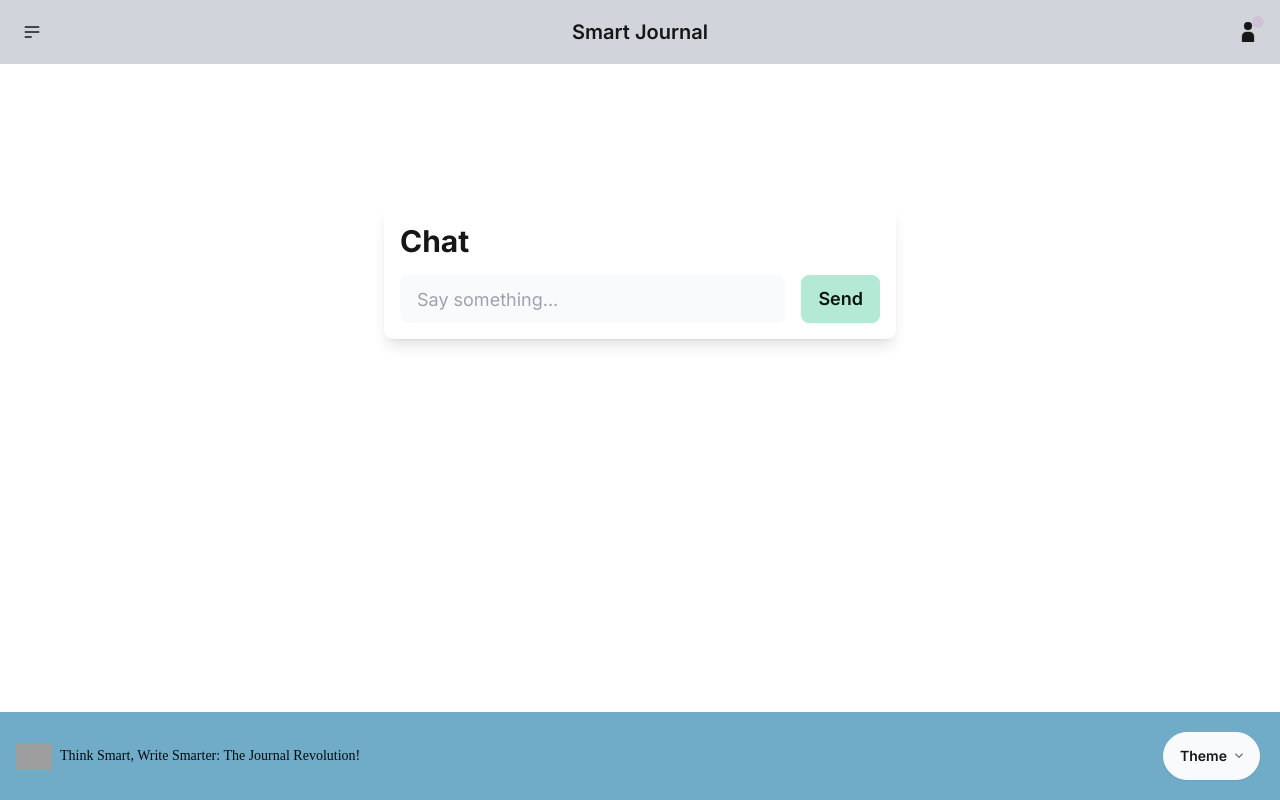
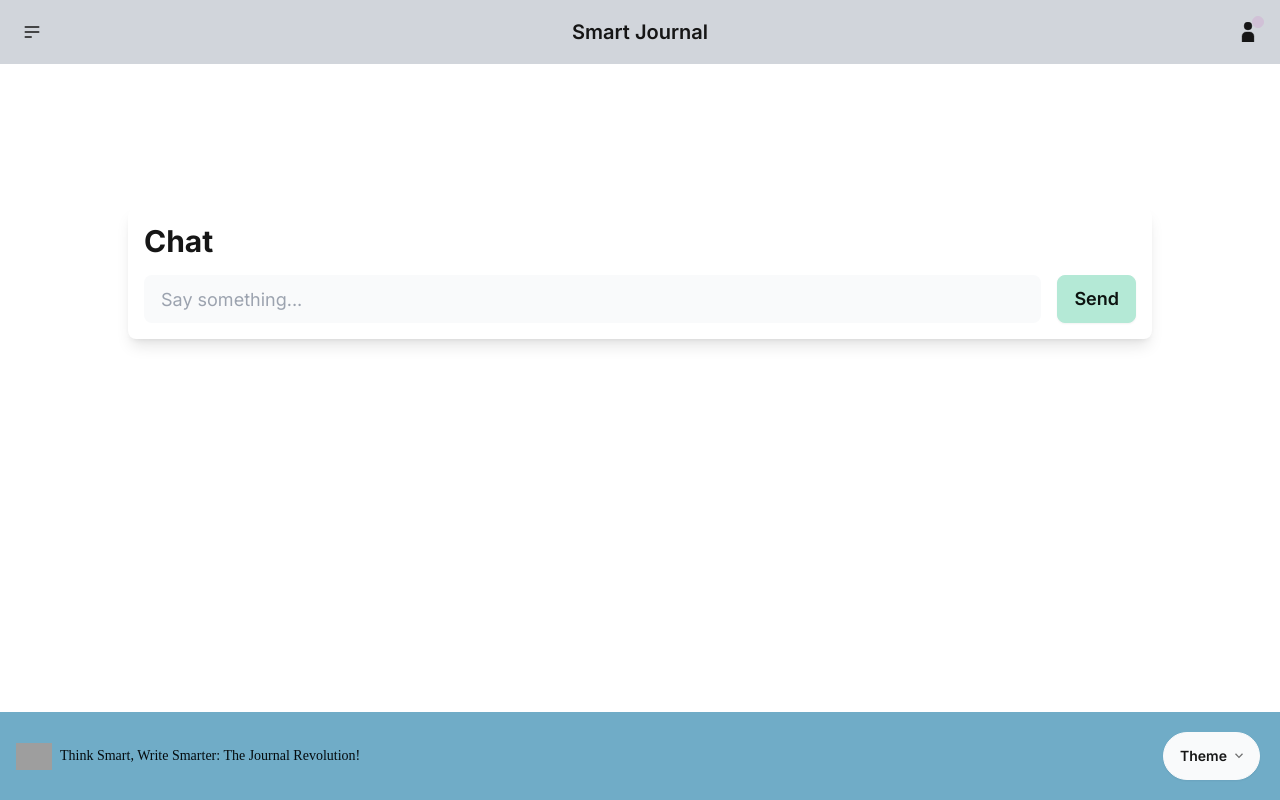
Before and after one commit to lampealex888/sheinnovates2024-smart-journal, a Next.js app: page /chat in a window 1280 px wide. Built offline with nearby package versions, Linux system fonts and the light colour scheme; grey boxes are pictures that could not be loaded.

Commit message:
chat color change

```diff
--- a/src/app/chat/page.jsx
+++ b/src/app/chat/page.jsx
@@ -6,14 +6,14 @@ export default function Chat() {
   const { messages, input, handleInputChange, handleSubmit } = useChat();
 
   return (
-    <div className="max-w-lg mx-auto my-8 p-4 bg-base-100 rounded-lg shadow-lg">
+    <div className="max-w-5xl mx-auto my-8 p-4 bg-base-100 rounded-lg shadow-lg">
       <h1 className="text-3xl font-bold">Chat</h1>
 
       <div className="flex flex-col gap-2">
         {messages.map((m) => (
           <div key={m.id} className="p-2 bg-base-200 rounded-lg">
             <span
-              className={m.role === "user" ? "text-primary" : "text-secondary"}
+              className={m.role === "user" ? "text-success" : "text-info"}
             >
               {m.role === "user" ? "User: " : "AI: "}
             </span>
```
